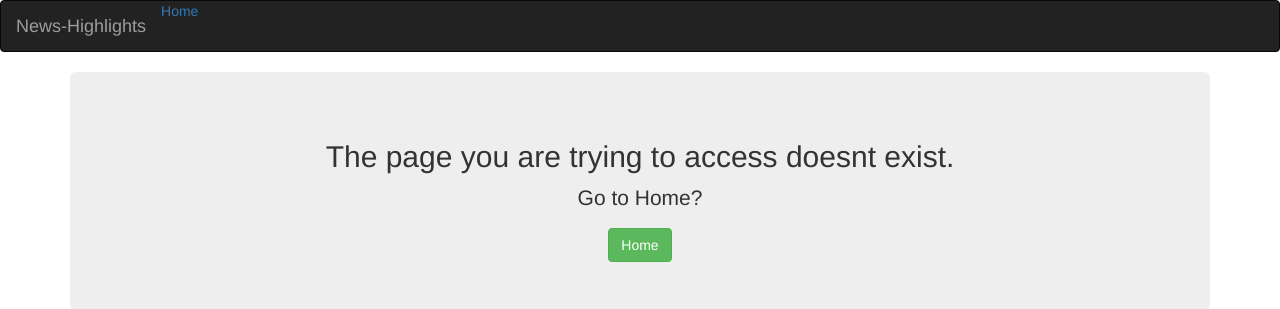
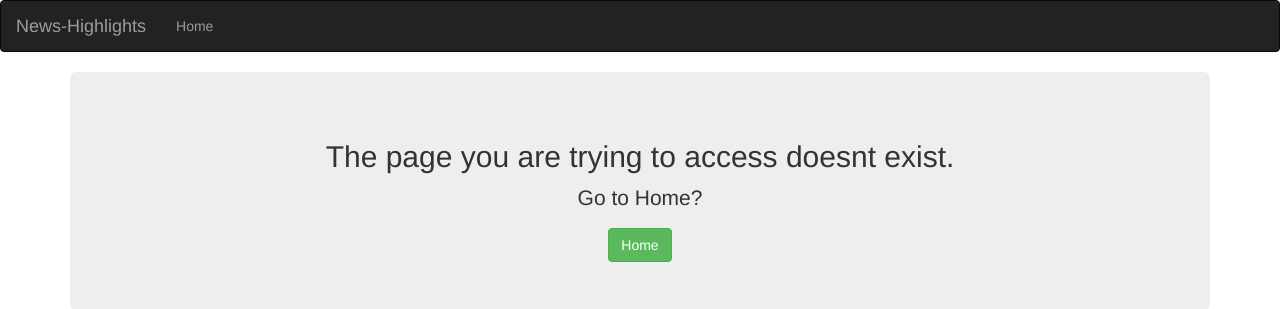
Before and after one commit to s-odhiambo/News-Highlights, a Flask app: template app/templates/fourowfour.html in a window 1280 px wide. Shown: the top 309 px of the page. Run offline with Flask 2, Linux system fonts and the light colour scheme; the template is opened without the code that fills it, so the values that code supplies are empty; some libraries are stand-ins or nearby versions.

Commit message:
add font weight to ul>li in css

```diff
--- a/app/static/css/index.css
+++ b/app/static/css/index.css
@@ -13,5 +13,5 @@ h3{
 }
 ul>li{
   font-family: 'Courgette', cursive;
-  text-decoration: underline;
+  font-weight: bold;
 }
--- a/app/templates/navbar.html
+++ b/app/templates/navbar.html
@@ -11,9 +11,7 @@
         </div>
         <div class="navbar-collapse collapse">
             <ul class="nav navbar-nav">
-                <div class="h">
                 <li><a href="/">Home</a></li>
-                </div>
         </div>
 
     </div>
```
